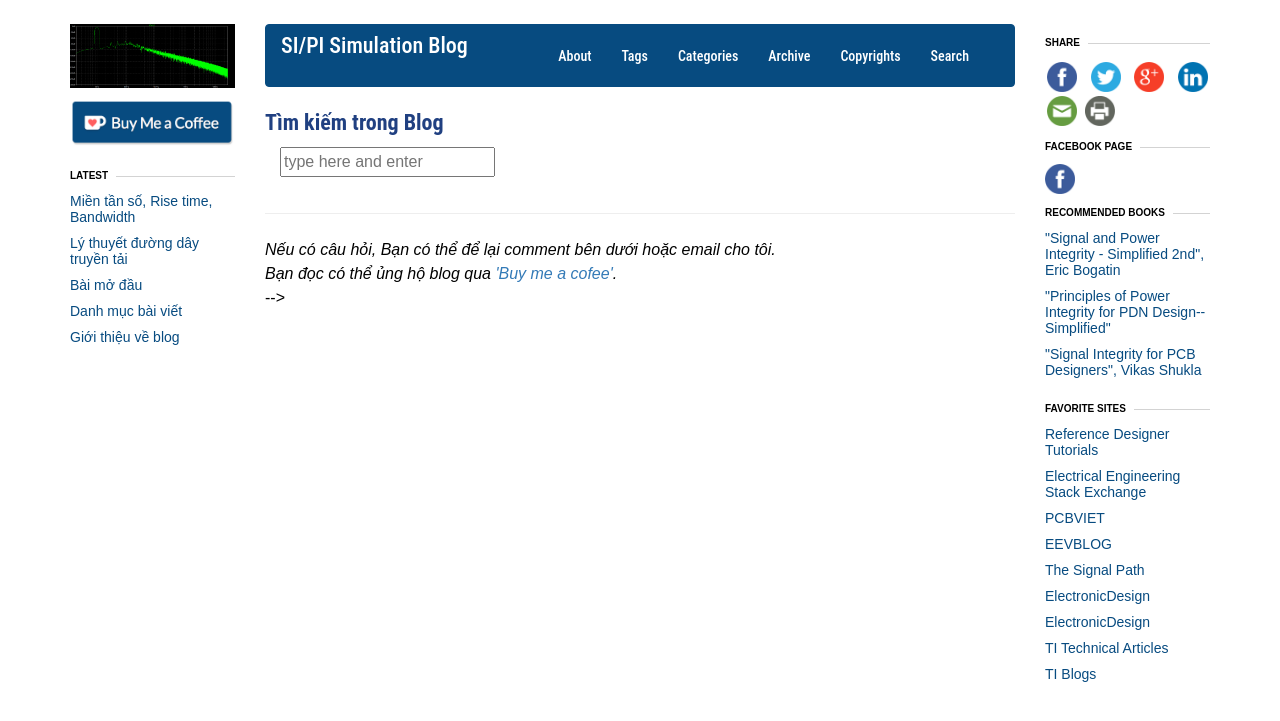
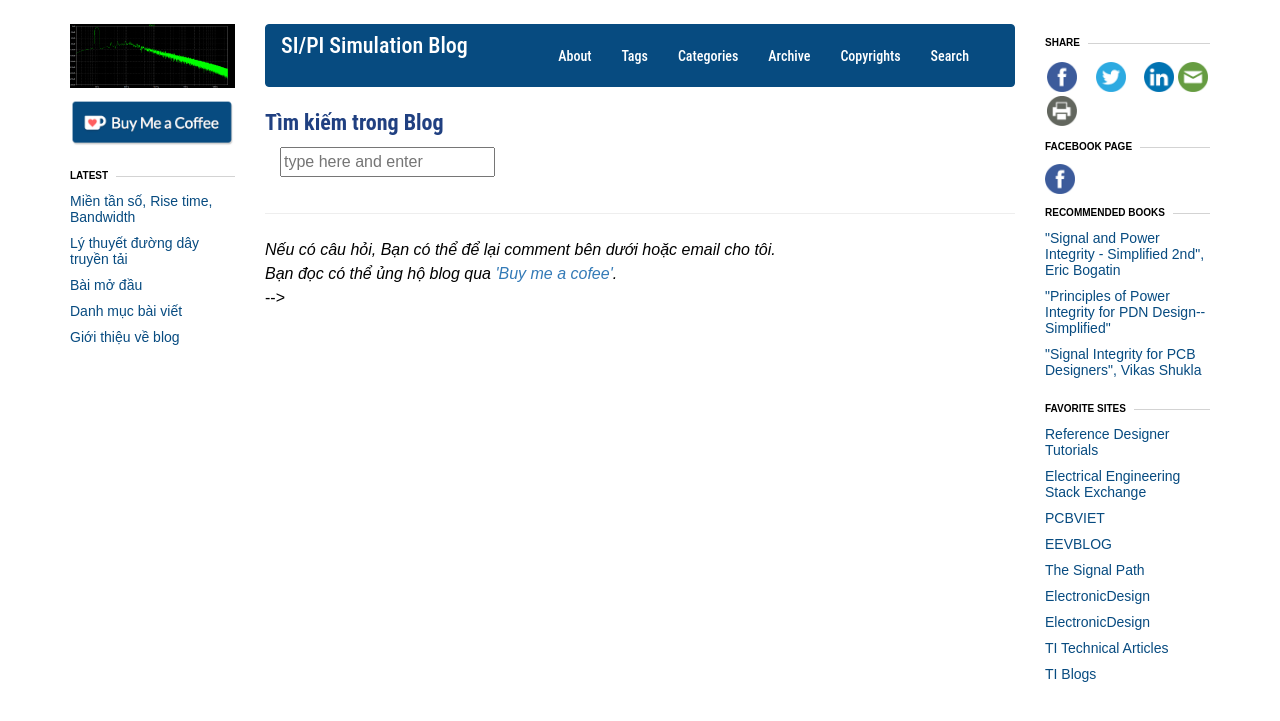
Before and after one commit to anhvanthe/SignalPowerIntegrity, a Jekyll site: the page built from search/index.md, in a window 1280 px wide. Shown: the top 721 px of the page. Built offline with Jekyll 4.4.1, drawn with Linux system fonts in a browser that asks for light colours; nearby versions of some CDN libraries.

Commit message:
remove google+ share

```diff
--- a/_includes/share-page.html
+++ b/_includes/share-page.html
@@ -9,10 +9,6 @@
 
     <!-- Twitter -->
     <a href="https://twitter.com/intent/tweet?text={{ page.title }}&url={{ site.url }}{{ page.url }}&via={{ site.twitter_username }}&related={{ site.twitter_username }}" rel="nofollow" target="_blank" title="Share on Twitter" width="25" ><img src = "/assets/images/twitter.png" width="25"></a>
-
-    <!-- Google -->
-    <a href="https://plus.google.com/share?url={{ site.url }}{{ page.url }}" rel="nofollow" target="_blank" title="Share on Google+"><img src = "/assets/images/google.png" width="25"></a>
-
 
     <!-- LinkedIn -->
     <a href="http://www.linkedin.com/shareArticle?mini=true&amp;url={{ site.url }}{{ page.url }}" target="_blank"> <img src="/assets/images/linkedin.png" alt="LinkedIn" width="25"/>
```
